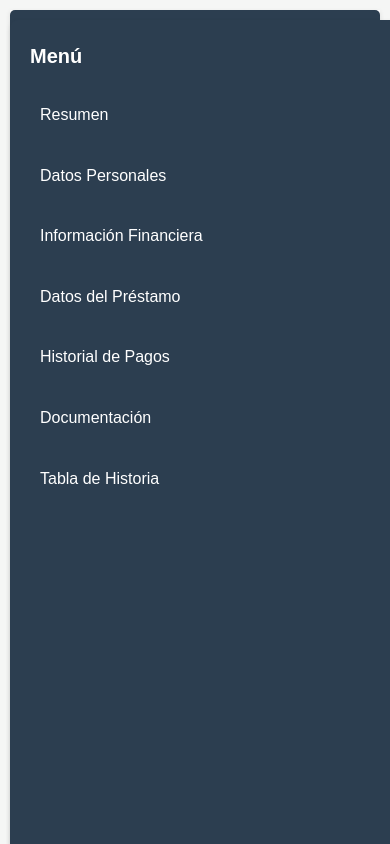
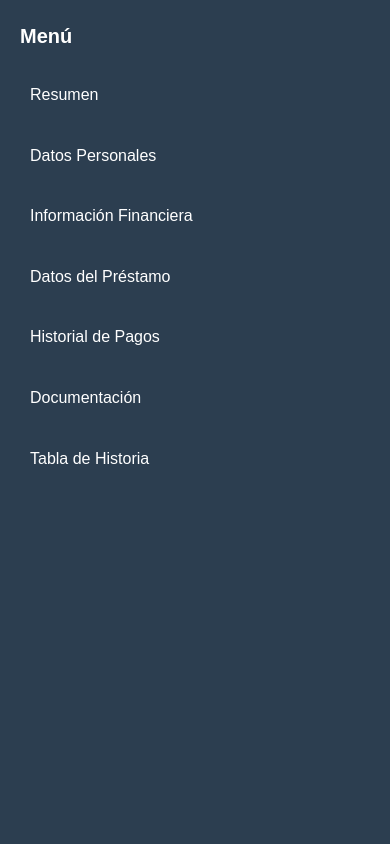
Before and after one commit to CodeAriCos28/Sistema_de_Prestamos, a plain HTML site: page Perfil-4.html in a window 390 px wide. Shown: the top 844 px of the page. Drawn offline with Linux system fonts and the light colour scheme.

Commit message:
este perfil esta mejora miraloo

```diff
--- a/Perfil-4.html
+++ b/Perfil-4.html
@@ -16,9 +16,11 @@
             background-color: #f5f6f5;
             color: #333;
             line-height: 1.6;
-            padding: 20px;
+            padding: 0;
             display: flex;
             gap: 0;
+            width: 100vw;
+            margin: 0;
         }
 
         .sidebar {
@@ -27,9 +29,9 @@
             color: white;
             padding: 20px;
             position: fixed;
-            top: 20px;
-            bottom: 20px;
-            border-radius: 8px 0 0 8px;
+            top: 0;
+            bottom: 0;
+            border-radius: 0;
             box-shadow: 0 2px 5px rgba(0,0,0,0.1);
             overflow-y: auto;
         }
@@ -65,15 +67,16 @@
             background: white;
             padding: 20px;
             margin-left: 250px;
-            border-radius: 0 8px 8px 0;
+            border-radius: 0;
             box-shadow: 0 2px 5px rgba(0,0,0,0.1);
+            min-height: 100vh;
         }
 
         .header {
             background: #2c3e50;
             color: white;
             padding: 15px;
-            border-radius: 5px 5px 0 0;
+            border-radius: 0;
             margin: -20px -20px 20px -20px;
         }
 
@@ -200,13 +203,13 @@
         @media (max-width: 600px) {
             body {
                 flex-direction: column;
-                padding: 10px;
-                gap: 10px;
+                padding: 0;
+                gap: 0;
             }
             .sidebar {
                 width: 100%;
                 position: static;
-                border-radius: 8px 8px 0 0;
+                border-radius: 0;
                 box-shadow: 0 2px 5px rgba(0,0,0,0.1);
                 height: auto;
             }
@@ -214,8 +217,8 @@
                 width: 100%;
                 margin-left: 0;
                 padding: 10px;
-                border-radius: 0 0 8px 8px;
-                box-shadow: 0 2px 5px rgba(0,0,0,0.1);
+                border-radius: 0;
+                box-shadow: none;
             }
             .header {
                 margin: -10px -10px 15px -10px;
@@ -285,7 +288,7 @@
             <div class="content">
                 <div class="field">
                     <label>Documento de Identificación:</label>
-                    <span> 402 1231432-5</span>
+                    <span>402 1231432-5</span>
                 </div>
                 <div class="field">
                     <label>Fecha de nacimiento:</label>
@@ -293,7 +296,7 @@
                 </div>
                 <div class="field">
                     <label>Nombre completo:</label>
-                    <span>Juan Pérez López12345678</span>
+                    <span>Juan Pérez López</span>
                 </div>
                 <div class="field">
                     <label>Dirección:</label>
@@ -317,7 +320,6 @@
                     <label>Ingresos mensuales:</label>
                     <span>$3,500.00</span>
                 </div>
-
                 <div class="field">
                     <label>Deudas activas:</label>
                     <span>$2,000.00</span>
@@ -363,15 +365,15 @@
                     <span>1 retraso (3 días)</span>
                 </div>
                 <div class="field">
-                    <label> Total de Pagos:</label>
+                    <label>Total de Pagos:</label>
                     <span>6</span>
                 </div>
                 <div class="field">
-                    <label> Pagos Realizados:</label>
+                    <label>Pagos Realizados:</label>
                     <span>4</span>
                 </div>
                 <div class="field">
-                    <label> Pagos Faltante:</label>
+                    <label>Pagos Faltante:</label>
                     <span>2</span>
                 </div>
             </div>
@@ -396,7 +398,7 @@
         </div>
 
         <div class="section" id="history">
-            <h2>Tabla de Historia</h2>
+            <h2>Historal de Pagos</h2>
             <table class="history-table">
                 <thead>
                     <tr>
@@ -420,6 +422,7 @@
                             <div><strong>Monto Pagado:</strong> $0.00</div>
                             <div><strong>Fecha:</strong> 01/01/2024</div>
                             <div><strong>Balance Pendiente:</strong> $15,000.00</div>
+                            <div><strong>Estado:</strong> Pagado</div>
                         </td>
                     </tr>
                     <tr>
@@ -434,6 +437,7 @@
                             <div><strong>Monto Pagado:</strong> $625.00</div>
                             <div><strong>Fecha:</strong> 01/02/2024</div>
                             <div><strong>Balance Pendiente:</strong> $14,375.00</div>
+                            <div><strong>Estado:</strong> Pagado</div>
                         </td>
                     </tr>
                     <tr>
@@ -448,9 +452,9 @@
                             <div><strong>Monto Pagado:</strong> $625.00</div>
                             <div><strong>Fecha:</strong> 05/03/2024</div>
                             <div><strong>Balance Pendiente:</strong> $13,750.00</div>
+                            <div><strong>Estado:</strong> Pagado</div>
                         </td>
                     </tr>
-                    <!-- Ejemplo de fila adicional para probar -->
                     <tr>
                         <td>01/04/2024</td>
                         <td>$0.00</td>
@@ -463,6 +467,7 @@
                             <div><strong>Monto Pagado:</strong> $625.00</div>
                             <div><strong>Fecha:</strong> 01/04/2024</div>
                             <div><strong>Balance Pendiente:</strong> $13,125.00</div>
+                            <div><strong>Estado:</strong> Pagado</div>
                         </td>
                     </tr>
                 </tbody>
@@ -497,10 +502,8 @@
             });
         });
 
-        // Función para inicializar los eventos de los botones "Ver Detalle"
         function initializeDetailButtons() {
             document.querySelectorAll('.view-details').forEach(button => {
-                // Remover eventos previos para evitar duplicados
                 button.removeEventListener('click', handleDetailClick);
                 button.addEventListener('click', handleDetailClick);
             });
@@ -513,7 +516,6 @@
             }
         }
 
-        // Ejecutar al cargar y al agregar nuevas filas dinámicamente
         window.addEventListener('load', () => {
             initializeDetailButtons();
             adjustSidebarHeight();
@@ -526,13 +528,13 @@
             const sidebar = document.querySelector('.sidebar');
             const container = document.querySelector('.container');
             const sidebarContentHeight = sidebar.scrollHeight;
-            const viewportHeight = window.innerHeight - 40;
+            const viewportHeight = window.innerHeight;
 
             if (sidebarContentHeight <= viewportHeight) {
                 sidebar.style.height = `${viewportHeight}px`;
                 sidebar.style.position = 'fixed';
-                sidebar.style.top = '20px';
-                sidebar.style.bottom = '20px';
+                sidebar.style.top = '0';
+                sidebar.style.bottom = '0';
             } else {
                 sidebar.style.height = `${container.offsetHeight}px`;
                 sidebar.style.position = 'static';
@@ -541,7 +543,6 @@
             }
         }
 
-        // Ejemplo de función para agregar un nuevo registro dinámicamente (opcional)
         function addHistoryRow(date, amount, interest, balance, paid, paidDate, paidBalance) {
             const tbody = document.querySelector('.history-table tbody');
             const row = document.createElement('tr');
@@ -559,11 +560,12 @@
                     <div><strong>Monto Pagado:</strong> ${paid}</div>
                     <div><strong>Fecha:</strong> ${paidDate}</div>
                     <div><strong>Balance Pendiente:</strong> ${paidBalance}</div>
+                    <div><strong>Estado:</strong> Pagado</div>
                 </td>
             `;
             tbody.appendChild(row);
             tbody.appendChild(detailsRow);
-            initializeDetailButtons(); // Re-inicializar eventos para nuevos botones
+            initializeDetailButtons();
         }
 
         // Ejemplo de uso (descomentar para probar):
```
Lines whose indentation alone changed are shown as unchanged.
